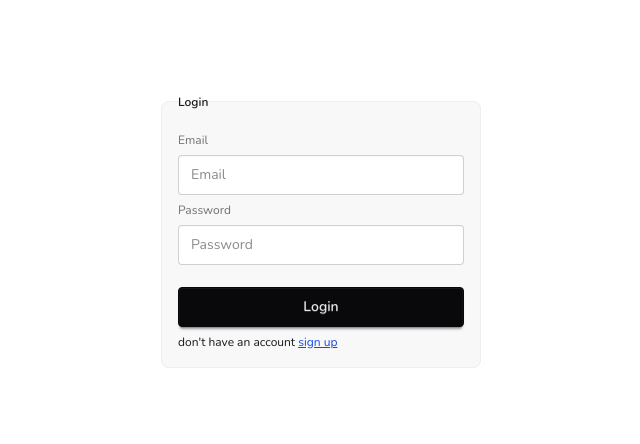
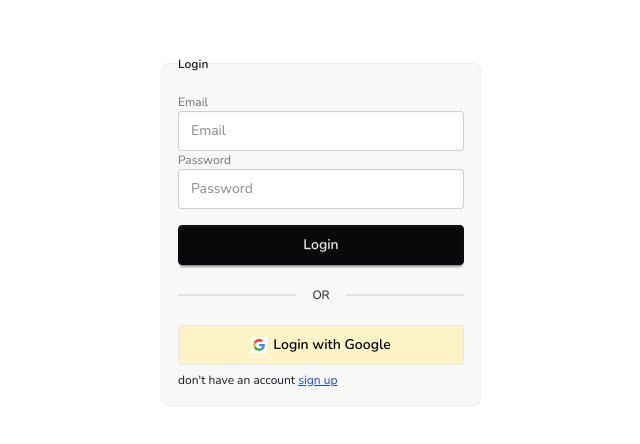
Before and after one commit to mmdjjahid/social_development_events_platform_client, a React (Vite) app: page /login in a window 1280 px wide. Shown: the part 162-606 px from the top of the page, without its empty margins (319-959 px from the left). Built offline with nearby package versions, Linux system fonts and the light colour scheme; no server answers.

Commit message:
auth done

```diff
--- /dev/null
+++ b/src/Components/Footer.jsx
@@ -0,0 +1,32 @@
+import React from 'react';
+import { FaFacebook, FaTwitter, FaInstagram } from 'react-icons/fa';
+import { Link } from 'react-router';
+
+const Footer = () => {
+    return (
+// Ensure you have react-icons installed: npm install react-icons
+// Import these in your Footer.jsx file:
+// import { FaFacebookF, FaTwitter, FaLinkedinIn } from "react-icons/fa";
+
+<footer className="bg-base-200 text-base-content">
+<div className="bg-base-300 py-6 text-base-content text-sm">
+  <div className="container mx-auto flex flex-col items-center justify-between gap-4 px-4 sm:flex-row">
+
+    {/* Copyright */}
+    <p>
+      &copy; {new Date().getFullYear()} Social Events. All rights reserved.
+    </p>
+
+    {/* Relevant Links */}
+    <div className="flex gap-6">
+       <Link className="link link-hover">Create Event</Link>
+       <Link className="link link-hover">Manage Events</Link>
+       <Link className="link link-hover">Joined Events</Link>
+    </div>
+  </div>
+</div>
+</footer>
+    );
+};
+
+export default Footer;
--- a/src/Components/NavBar.jsx
+++ b/src/Components/NavBar.jsx
@@ -67,6 +67,7 @@ const NavBar = () => {
                 <img
                   alt="Tailwind CSS Navbar component"
                   src={user.photoURL ? user.photoURL : avatar}
+                  title={user.displayName}
                 />
               </div>
             </div>
--- a/src/Context/AuthContext.jsx
+++ b/src/Context/AuthContext.jsx
@@ -10,7 +10,6 @@ import {
   updateProfile,
   GoogleAuthProvider,
   signInWithPopup,
-  sendPasswordResetEmail,
 } from "firebase/auth";
 
 
@@ -49,9 +48,6 @@ const AuthProvider = ({ children }) => {
     signOut(auth).finally(() => setLoading(false));
   };
 
-  const resetPass = (email)=>{
-    return sendPasswordResetEmail(auth,email)
-  }
 
 
   const googleLogin = ()=>{
@@ -68,7 +64,6 @@ const AuthProvider = ({ children }) => {
     loading,
     updateUser,
     googleLogin,
-    resetPass,
   };
 
   return <AuthContext.Provider value={value}>{children}</AuthContext.Provider>;
--- a/src/Layouts/MainLayout.jsx
+++ b/src/Layouts/MainLayout.jsx
@@ -1,6 +1,7 @@
 import React from 'react';
 import { Outlet } from 'react-router';
 import NavBar from '../Components/NavBar';
+import Footer from '../Components/Footer';
 
 
 const MainLayout = () => {
@@ -8,6 +9,7 @@ const MainLayout = () => {
         <div>
             <NavBar></NavBar>
             <Outlet></Outlet>
+            <Footer></Footer>
 
         </div>
     );
--- a/src/Pages/Login/Login.jsx
+++ b/src/Pages/Login/Login.jsx
@@ -1,23 +1,134 @@
-import React from "react";
-import { Link } from "react-router";
+import React, { useContext, useState } from "react";
+import { Link, useLocation, useNavigate } from "react-router";
+import { toast } from "react-toastify";
+import { AuthContext } from "../../Context/CreateContext";
 
 const Login = () => {
+  const location = useLocation();
+
+  const { loginUser, googleLogin } = useContext(AuthContext);
+  const [error, setError] = useState("");
+
+  const navigate = useNavigate();
+  const handleLoginUser = (e) => {
+    e.preventDefault();
+
+    const email = e.target.email.value;
+    const password = e.target.password.value;
+    loginUser(email, password)
+      .then((userCredential) => {
+        // console.log(userCredential);
+        setError("");
+        navigate(location.state || "/");
+      })
+      .catch((error) => {
+        switch (error.code) {
+          case "auth/invalid-credential":
+            toast.error("Invalid email or password. Please try again.");
+            break;
+          case "auth/invalid-email":
+            toast.error("Please enter a valid email format.");
+            break;
+          case "auth/user-disabled":
+            toast.error(
+              "This account has been disabled. Please contact support."
+            );
+            break;
+          case "auth/too-many-requests":
+            toast.error("Too many login attempts. Please try again later.");
+            break;
+          case "auth/network-request-failed":
+            toast.error(
+              "Network error. Please check your internet connection."
+            );
+            break;
+          default:
+            toast.error(`Login failed: ${error.message}`);
+        }
+      });
+  };
+
+  const googleLoginBtn = () => {
+    googleLogin()
+      .then((result) => {
+        const user = result.user;
+        toast.success("Login Success");
+        console.log(user);
+        setError("");
+        navigate("/");
+      })
+      .catch((error) => {
+        toast.error(error.message);
+      });
+  };
+
   return (
     <div className="flex justify-center items-center h-[97vh]">
+      <fieldset className="fieldset bg-base-200 border-base-300 rounded-box w-xs border p-4">
+        <legend className="fieldset-legend">Login</legend>
+        <form onSubmit={handleLoginUser}>
+          <label className="label">Email</label>
+          <input
+            name="email"
+            type="email"
+            className="input"
+            placeholder="Email"
+            required
+          />
 
+          <label className="label">Password</label>
+          <input
+            name="password"
+            type="password"
+            className="input"
+            placeholder="Password"
+            required
+          />
 
-    <fieldset className="fieldset bg-base-200 border-base-300 rounded-box w-xs border p-4">
-      <legend className="fieldset-legend">Login</legend>
+          <button className="w-full btn btn-neutral mt-4">Login</button>
+        </form>
 
-      <label className="label">Email</label>
-      <input type="email" className="input" placeholder="Email" />
-
-      <label className="label">Password</label>
-      <input type="password" className="input" placeholder="Password" />
-
-      <button className="btn btn-neutral mt-4">Login</button>
-      <p>don't have an account <Link to={"/register"} className="text-blue-700 underline">sign up</Link></p>
-    </fieldset>
+        <div className="divider">OR</div>
+        <button
+          onClick={googleLoginBtn}
+          className="btn bg-amber-100 text-black border-[#e5e5e5]"
+        >
+          <svg
+            aria-label="Google logo"
+            width="16"
+            height="16"
+            xmlns="http://www.w3.org/2000/svg"
+            viewBox="0 0 512 512"
+          >
+            <g>
+              <path d="m0 0H512V512H0" fill="#fff"></path>
+              <path
+                fill="#34a853"
+                d="M153 292c30 82 118 95 171 60h62v48A192 192 0 0190 341"
+              ></path>
+              <path
+                fill="#4285f4"
+                d="m386 400a140 175 0 0053-179H260v74h102q-7 37-38 57"
+              ></path>
+              <path
+                fill="#fbbc02"
+                d="m90 341a208 200 0 010-171l63 49q-12 37 0 73"
+              ></path>
+              <path
+                fill="#ea4335"
+                d="m153 219c22-69 116-109 179-50l55-54c-78-75-230-72-297 55"
+              ></path>
+            </g>
+          </svg>
+          Login with Google
+        </button>
+        <p>
+          don't have an account{" "}
+          <Link to={"/register"} className="text-blue-700 underline">
+            sign up
+          </Link>
+        </p>
+      </fieldset>
     </div>
   );
 };
```
